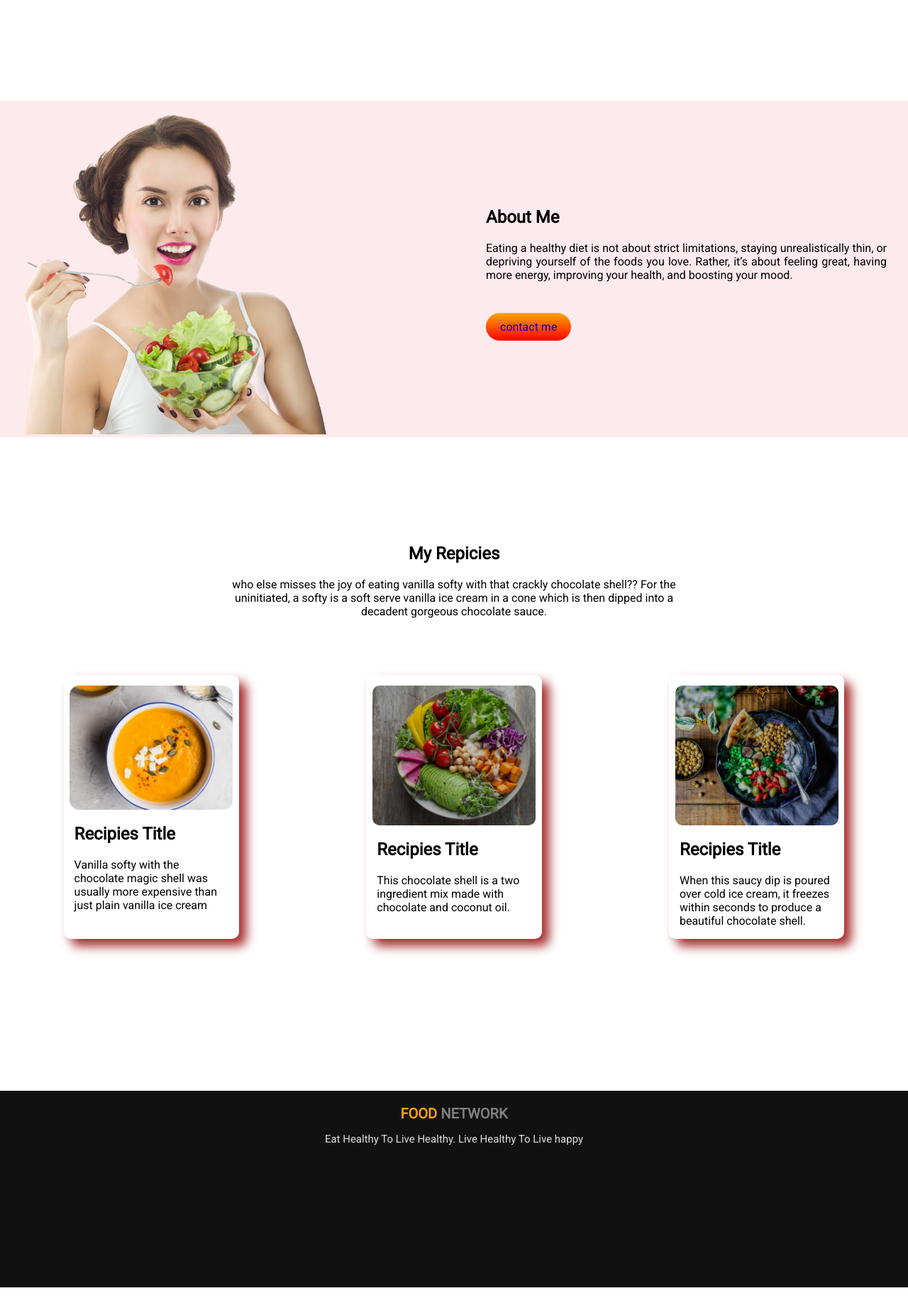
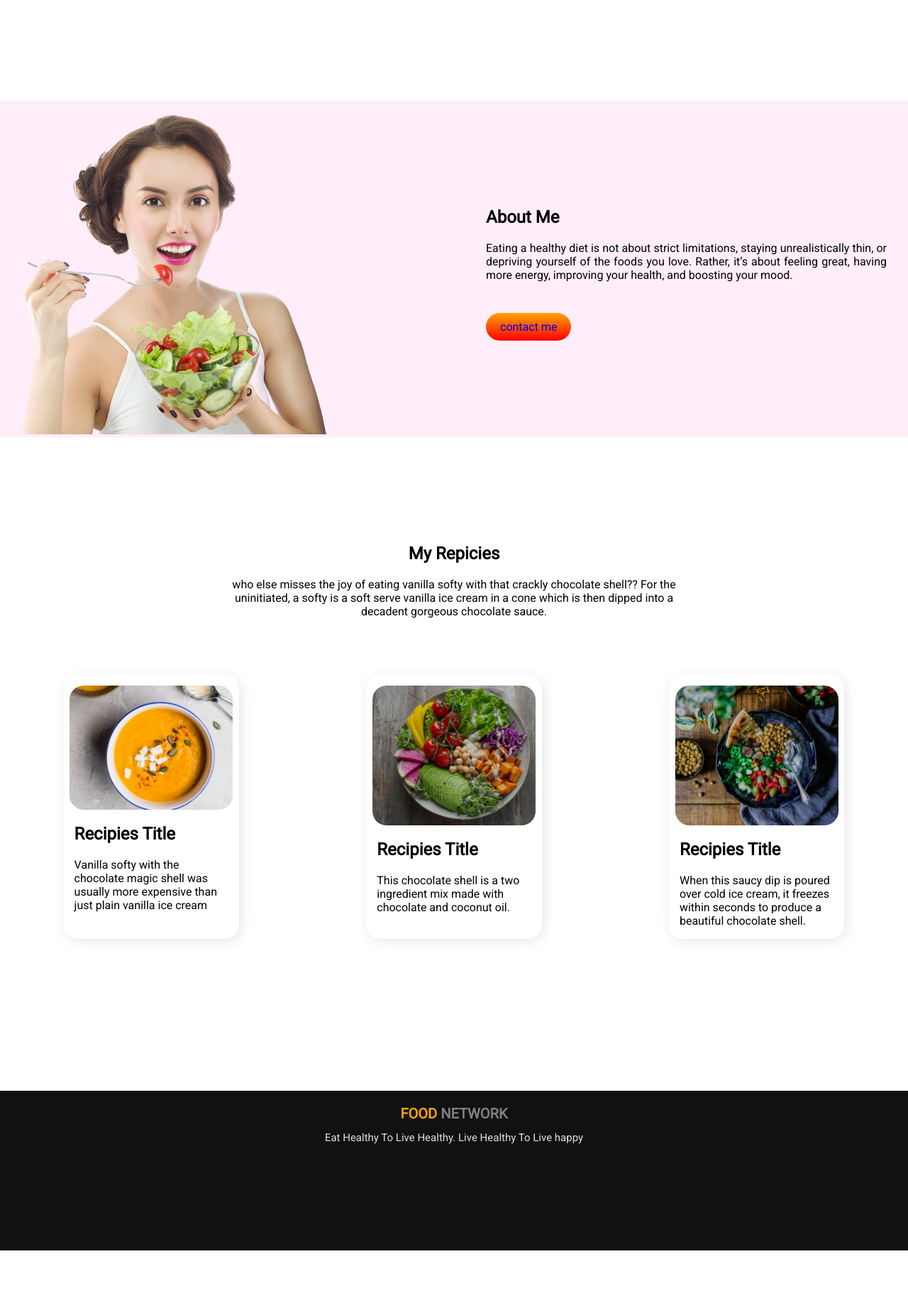
Before and after one commit to Aymanoli/Food-Network, a plain HTML site: page index.html in a window 1280 px wide. Shown: the part 395-2224 px from the top of the page at 71% size. After the commit the page ends 2157 px from the top, so only its background shows below. Drawn offline with Linux system fonts and the light colour scheme.

Commit message:
new lounch

```diff
--- a/index.html
+++ b/index.html
@@ -25,10 +25,10 @@
         </div>
     </section>
         <section class="heading">
-                  <div class="network healthy">
+                  <div class="food healthy">
                        <img src="images/6667872_preview-removebg-preview.png" alt="vegetable food girl">
                   </div>
-                  <div class="network jealthy">
+                  <div class="food jealthy healthy">
                       <h2>About Me</h2>
                       <p>Eating a healthy diet is not about strict limitations, staying unrealistically thin, or depriving yourself of the foods you love. Rather, it’s about feeling great, having more energy, improving your health, and boosting your mood.</p>
                       <br><br>
@@ -57,7 +57,7 @@
             </div>
         </section>
             <footer class="last-section">
-                <h1 id="last"><span class="last-item">FOOD</span> NETWORK</h1>
+                <h1 id="lasti"><span class="mark">FOOD</span> NETWORK</h1>
                 <p class="last-time">Eat Healthy To Live Healthy. Live Healthy To Live happy</p>
             </footer>
 </body>
--- a/style.css
+++ b/style.css
@@ -43,9 +43,9 @@ h1{
     text-align: center;
     padding:0 300px;
 }
-.network{
+.healthy{
     width:50%;
-    background-image: url(images/Frame\ 58.jpg);
+    background-image: url(images/Frame\ 59.jpg);
     background-repeat: no-repeat;
     background-position:center;
 }
@@ -57,9 +57,9 @@ h1{
 }
 .vegetables{
     width:58%;
-    box-shadow: 10px 10px 15px brown;
+    box-shadow: 3px 3px 20px -3px #ddd;
     margin:5% 7%;
-    border-radius:10px
+    border-radius:20px
 }
 .middel-secrion{
     padding-left: 15px;
@@ -70,24 +70,22 @@ h1{
     margin:15px auto;
     display:block;
     text-align: center;
-    border-radius:10px;
+    border-radius:20px;
 }
 .last-section{
    background-color: #111;
 
 }
 .last-time{
-   text-align: center;
-   padding-bottom:200px;
-   color:#ddd;
-   font-size:15px
+    color:#ddd;
+    margin:0;
+    padding-bottom:150px;
+    text-align:center;
+    font-size:15px;
 }
-#last{
-    text-align: center;
-    font-size: 20px;
+#lasti{
+    text-align:center;
     color:gray;
+    font-size:20px;
     padding-top:20px
 }
-.last-item{
-    color:orange;
-}
```
Also changed, not shown: images/7.png (added), images/Frame 59.jpg (added).
